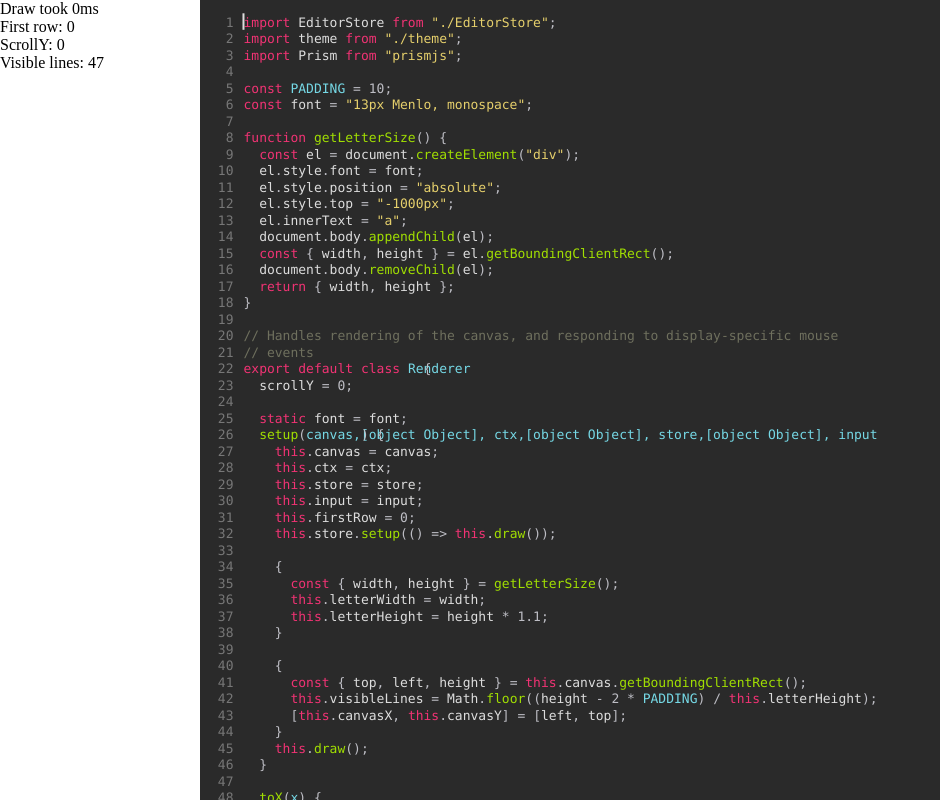
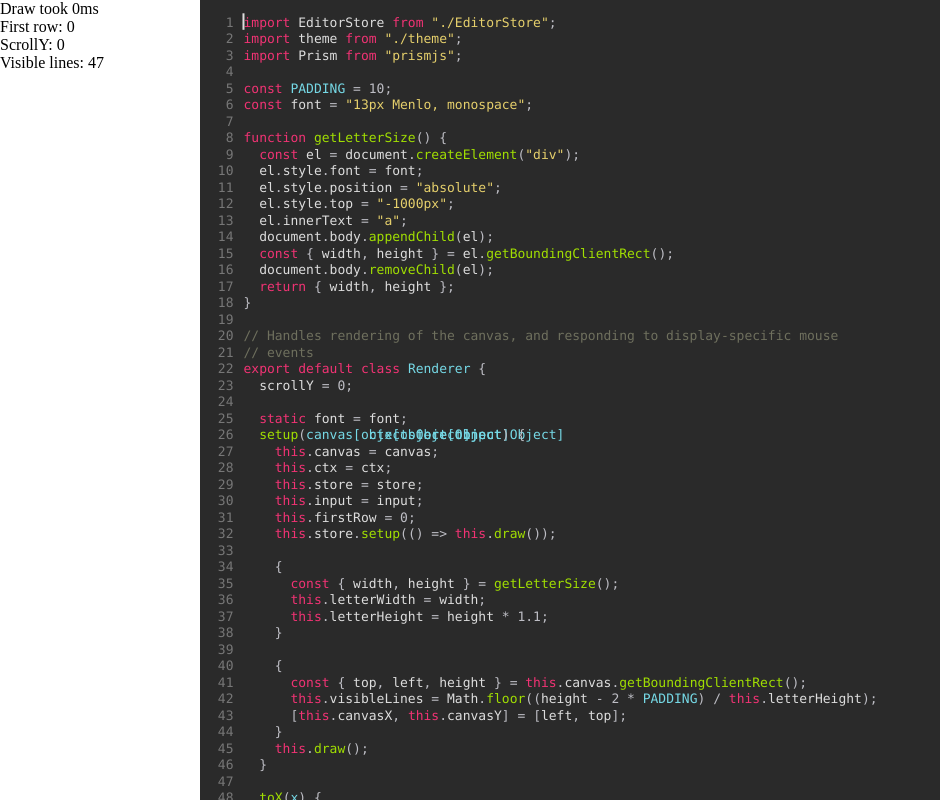
Before and after one commit to gkaemmer/canvas-editor, a Next.js app: page / in a window 1280 px wide. Shown: the whole page, without its empty margins (0-940 px from the left). Built offline with nearby package versions, Linux system fonts and the light colour scheme.

Commit message:
Fix bugs with weird prism tokens

```diff
--- a/src/EditorRenderer.js
+++ b/src/EditorRenderer.js
@@ -168,8 +168,15 @@ export default class EditorRenderer {
       let x = this.toX(0);
       let y = rowy;
       const drawText = (text) => {
-        ctx.fillText(text, x, y);
-        x += text.length * this.letterWidth;
+        if (Array.isArray(text)) {
+          for (let innerText of text) {
+            // This might not work, TODO
+            drawText(innerText);
+          }
+        } else {
+          ctx.fillText(text, x, y);
+          x += text.length * this.letterWidth;
+        }
       }
       for (let token of tokens) {
         if (typeof token === "string") {
--- a/src/EditorStore.js
+++ b/src/EditorStore.js
@@ -116,8 +116,6 @@ export default class EditorStore {
   }
 
   moveCursor(direction, { select, byWord, toEnd, x, y }) {
-
-    console.log("Moving cursor", arguments);
     // Move the cursor, and optionally start/edit a selection
     let newSelection;
     if (select && !this.selection) {
@@ -220,9 +218,9 @@ export default class EditorStore {
   };
 
   selectWord() {
-    const endX = this.nextWordEnd(this.rows[this.cy], this.cx);
+    const endX = nextWordEnd(this.rows[this.cy], this.cx);
     this.setSelectionIfNeeded({
-      startX: this.prevWordStart(this.rows[this.cy], this.cx),
+      startX: prevWordStart(this.rows[this.cy], this.cx),
       startY: this.cy,
       endX,
       endY: this.cy
```
Also changed, not shown: 1 other file (tests, documents, lock files or other folders).
